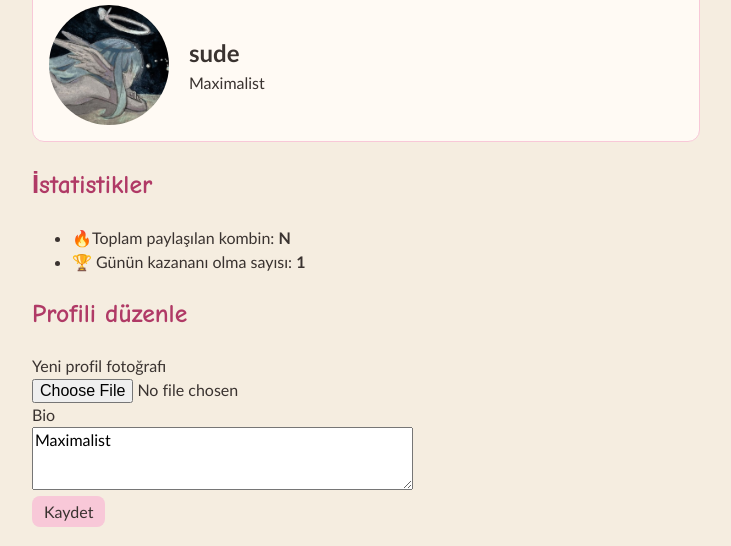
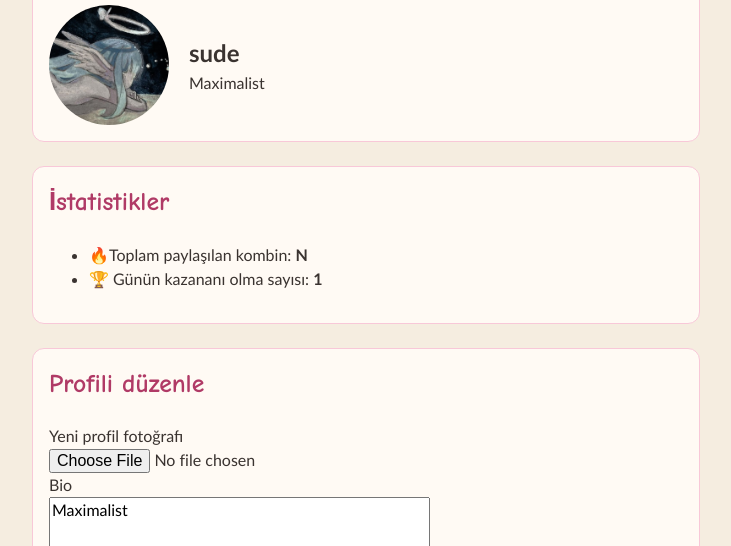
Before and after one commit to sudeazra/fitcheck-web, a plain HTML site: page profile.html in a window 1280 px wide. Shown: the part 248-794 px from the top of the page, without its empty margins (274-1005 px from the left). Drawn offline with Linux system fonts and the light colour scheme.

Commit message:
Ufak tefek seyler düzeltildi.

```diff
--- a/profile.html
+++ b/profile.html
@@ -53,7 +53,7 @@
 
 
     <!--  2. BÖLÜM: İSTATİSTİKLER -->
-    <section>
+    <section class="kart">
       <h2>İstatistikler</h2>
 
       <ul> <!-- sırasız liste -->
@@ -65,7 +65,7 @@
 
 
     <!-- 3. BÖLÜM: PROFİLİ DÜZENLE  -->
-    <section>
+    <section class="kart">
       <h2>Profili düzenle</h2>
       <!-- Bu bölüm sadece kendi profiline bakarken görünecek. js ile ayarlanacak -->
 
```
